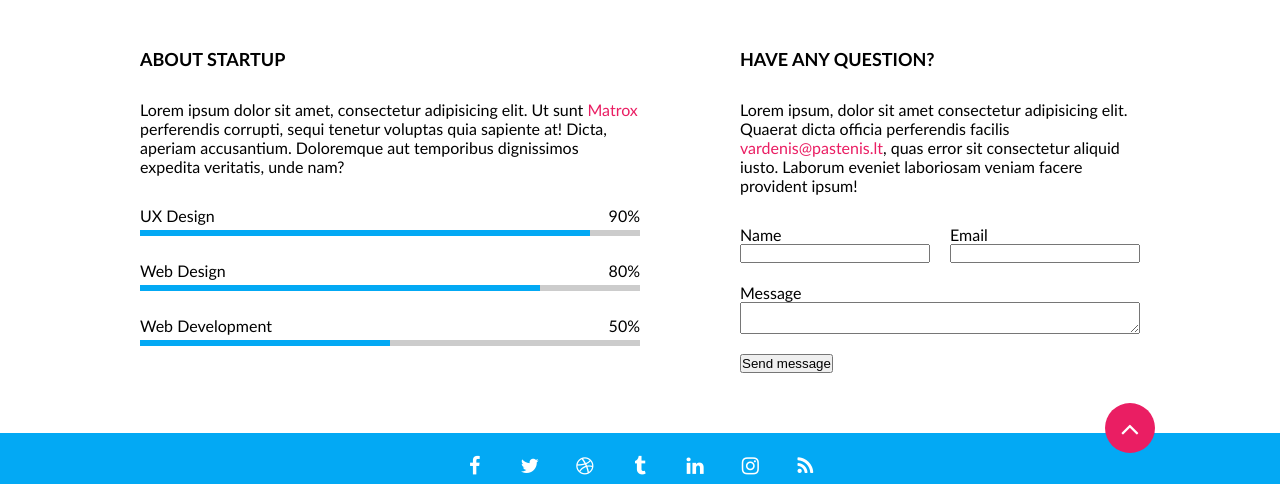
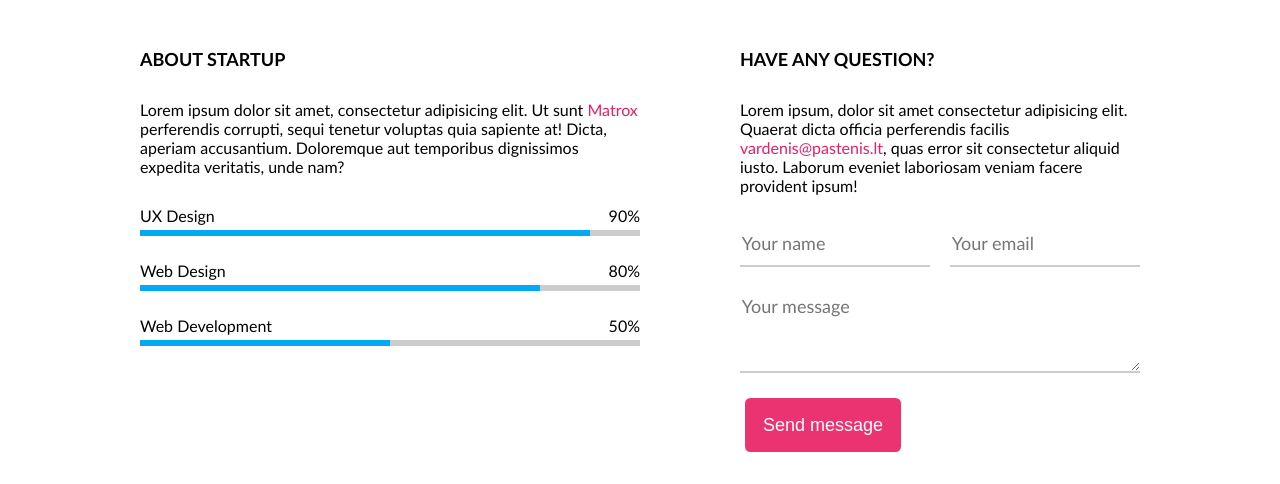
Before and after one commit to pijusp/5-coming-soon, a website: page index.html in a window 1280 px wide. Shown: the part 812-1296 px from the top of the page. Drawn offline with Linux system fonts and the light colour scheme.

Commit message:
Questions form styling

```diff
--- /dev/null
+++ b/css/components/button.css
@@ -0,0 +1,18 @@
+.btn {
+    background-color: var(--secondary-color);
+    margin: 5px;
+    display: inline-block;    padding: 1em;
+    color: #fff;
+    font-size: 18px;
+    line-height: 1em;
+    border: none;
+    text-decoration: none;
+    border-radius: 0.3em;
+    cursor: pointer;
+    opacity: 0.9;
+    transition: 0.3s;
+}
+.btn:hover {
+    box-shadow: 0 3px 6px #0003;
+    opacity: 1;
+}
--- a/css/components/form.css
+++ b/css/components/form.css
@@ -1,7 +1,15 @@
+form  ::placeholder {
+    font-family: 'Gill Sans', 'Gill Sans MT', Calibri, 'Trebuchet MS', sans-serif;
+
+}
 form {
     display: grid;
     grid-template-columns: 1fr 1fr;
     gap: 20px;
+    grid-template-areas:
+    'name email'
+    'msg msg'
+    'btn btn';
 }
 form > .cell-1 {
     grid-column: span 1;
@@ -12,4 +20,25 @@ form > .cell-2 {
 form > div > input,
 form > div >textarea {
     width: 100%;
+    padding: 0.5em 0.1em;
+    font-size: 18px;
+    line-height: 1.2em;
+    border: none;
+    border-bottom: 2px solid #ccc;
 }
+form > div > textarea {
+    min-height: 4.8em;
+    max-height: 13em;
+    resize: vertical;
+}
+form > div > label {
+    display: none;
+}
+@media (max-width: 1000px) {
+    form {
+        grid-template-columns: 1fr;
+    }
+    form > .cell-2 {
+        grid-column: span 1;
+    }
+}
--- a/index.html
+++ b/index.html
@@ -41,6 +41,8 @@
     <link rel="stylesheet" href="./css/components/progress-bar.css" />
     <link rel="stylesheet" href="./css/components/mouse.css">
     <link rel="stylesheet" href="./css/components/form.css">
+    <link rel="stylesheet" href="./css/components/button.css">
+
     <!-- pages -->
     <link rel="stylesheet" href="./css/pages/home.css" />
   </head>
@@ -126,19 +128,19 @@
           </p>
           <form action="/">
             <div class="cell-1">
-              <label for="">Name</label>
-              <input type="text">
+              <label for="name">Name</label>
+              <input id="name" name="name" type="text" placeholder="Your name" required>
             </div>
             <div class="cell-1">
-              <label for="">Email</label>
-              <input type="email">
+              <label for="email">Email</label>
+              <input id="email" name="email" type="email" placeholder="Your email" required>
             </div>
             <div class="cell-2">
-              <label for="">Message</label>
-              <textarea name="" id=""></textarea>
+              <label for="message">Message</label>
+              <textarea id="msg" name="message"  placeholder="Your message" required></textarea>
             </div>
             <div class="cell-2">
-              <button>Send message</button>
+              <button class="btn">Send message</button>
             </div>
           </form>
         </div>
```
